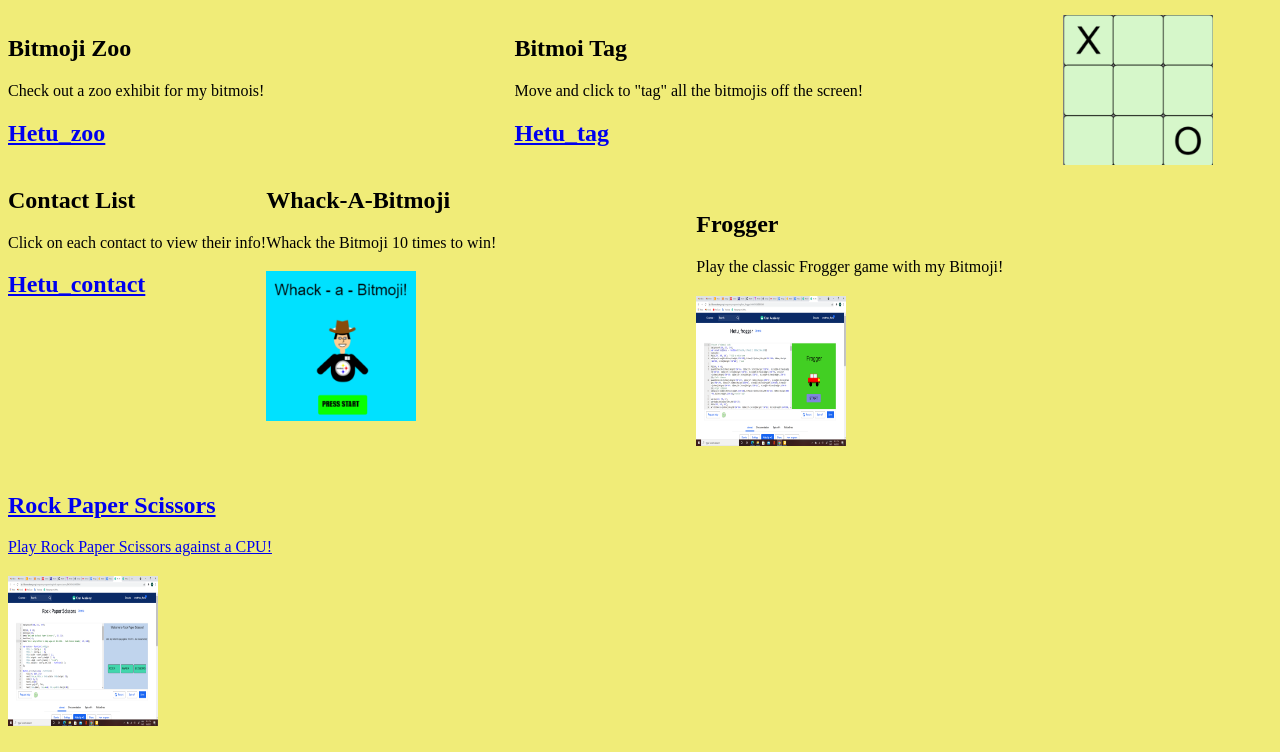
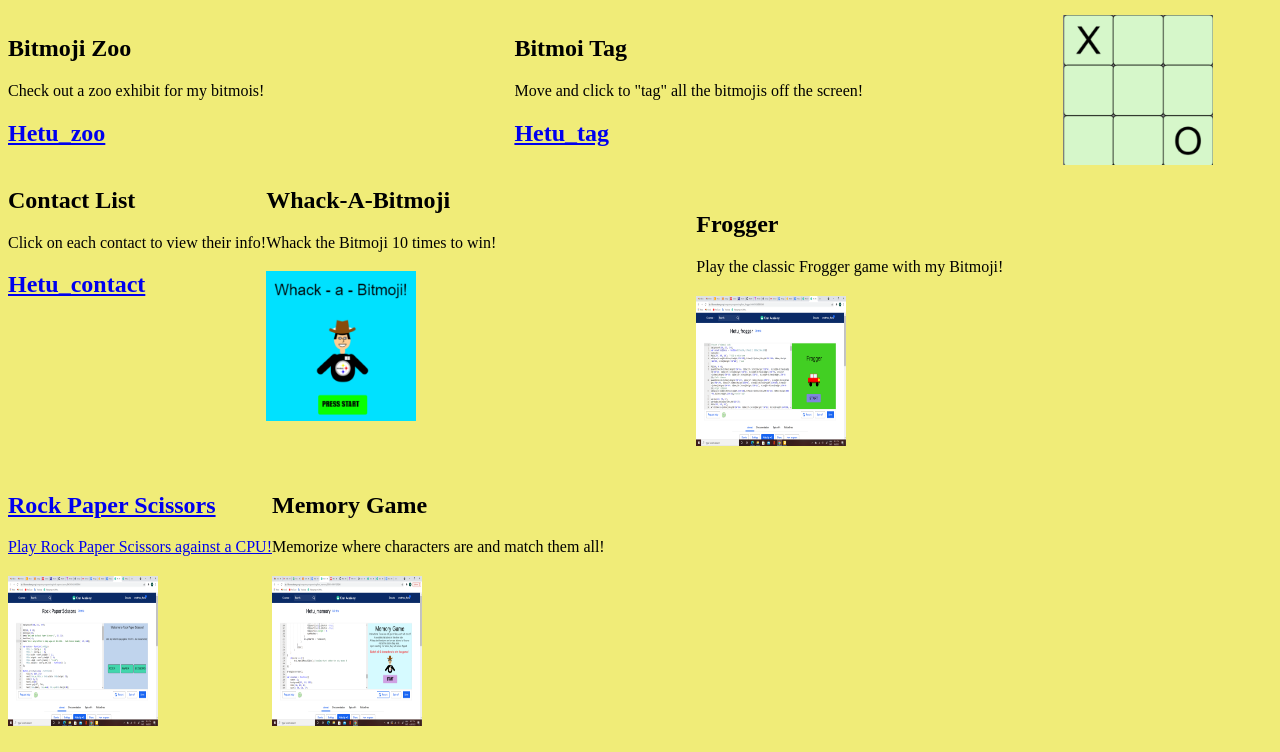
Before and after one commit to MattHetu/MattHetu.github.io, a plain HTML site: page javascripts.html in a window 1280 px wide. Shown: the part 808-1560 px from the top of the page. Drawn offline with Linux system fonts and the light colour scheme; a script that the page names is missing.

Commit message:
Update javascripts.html

```diff
--- a/javascripts.html
+++ b/javascripts.html
@@ -45,6 +45,10 @@
         }
         #div-RPS {
           float: left;
+        }
+        #div-memory {
+          float: left;
+          margin-right: 200px;
         }
       </style>
     </head>
@@ -129,5 +133,11 @@
           <p>Play Rock Paper Scissors against a CPU!</p>
           <h2><a href="https://www.khanacademy.org/computer-programming/rock-paper-scissors/5463854243856384"> <img src ="Screenshot (3).png" width = "150" height="150"></a></h2>
         </div>
+
+        <div id ="div-memory">
+          <h2>Memory Game </h2>
+          <p>Memorize where characters are and match them all!</p>
+          <h2><a href="https://www.khanacademy.org/computer-programming/hetu_memory/5936540837429248"> <img src = "Screenshot (20).png" width = "150" height = "150"> </a></h2>
+        </div>
     </body>
 </html>
```
